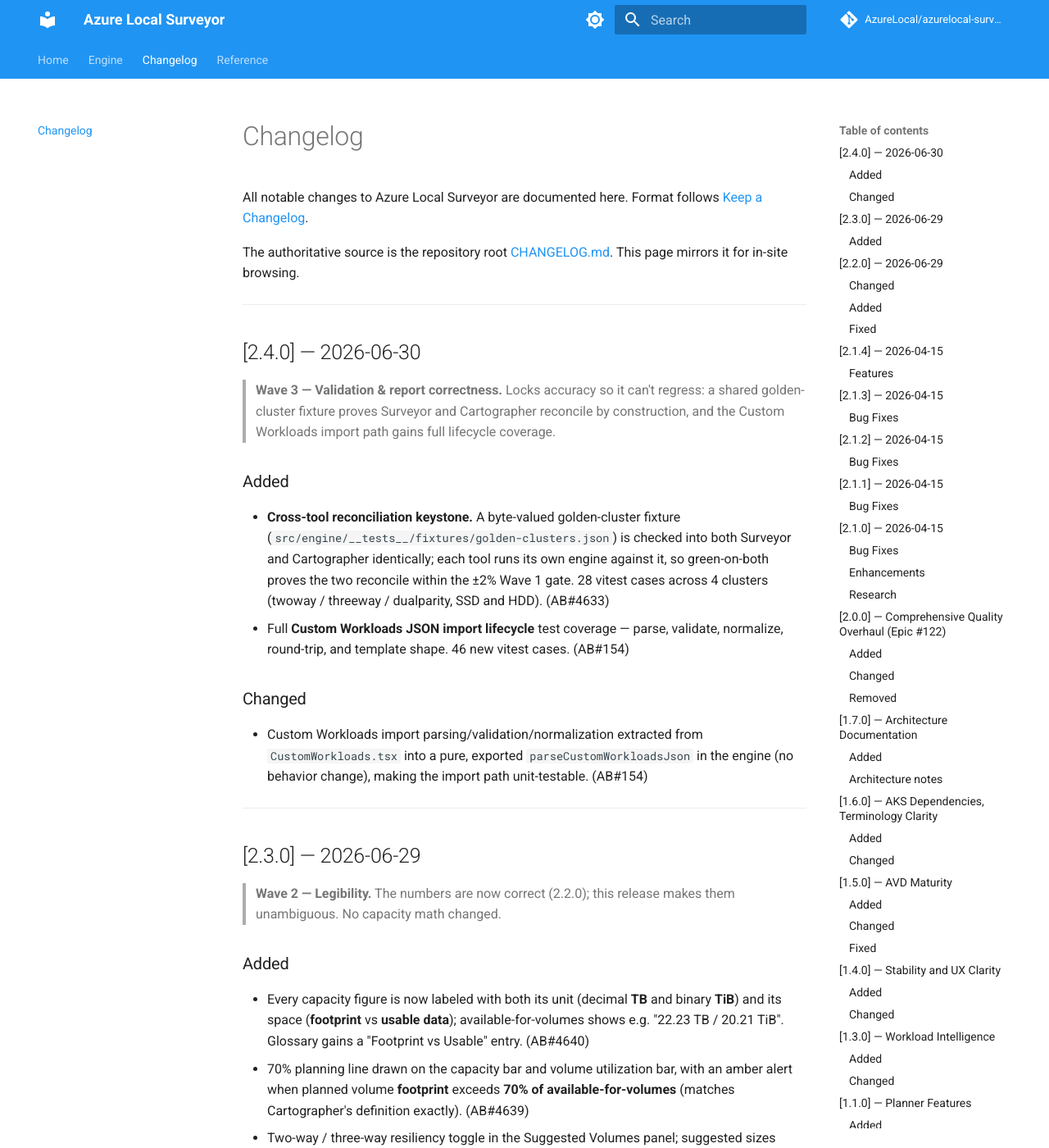
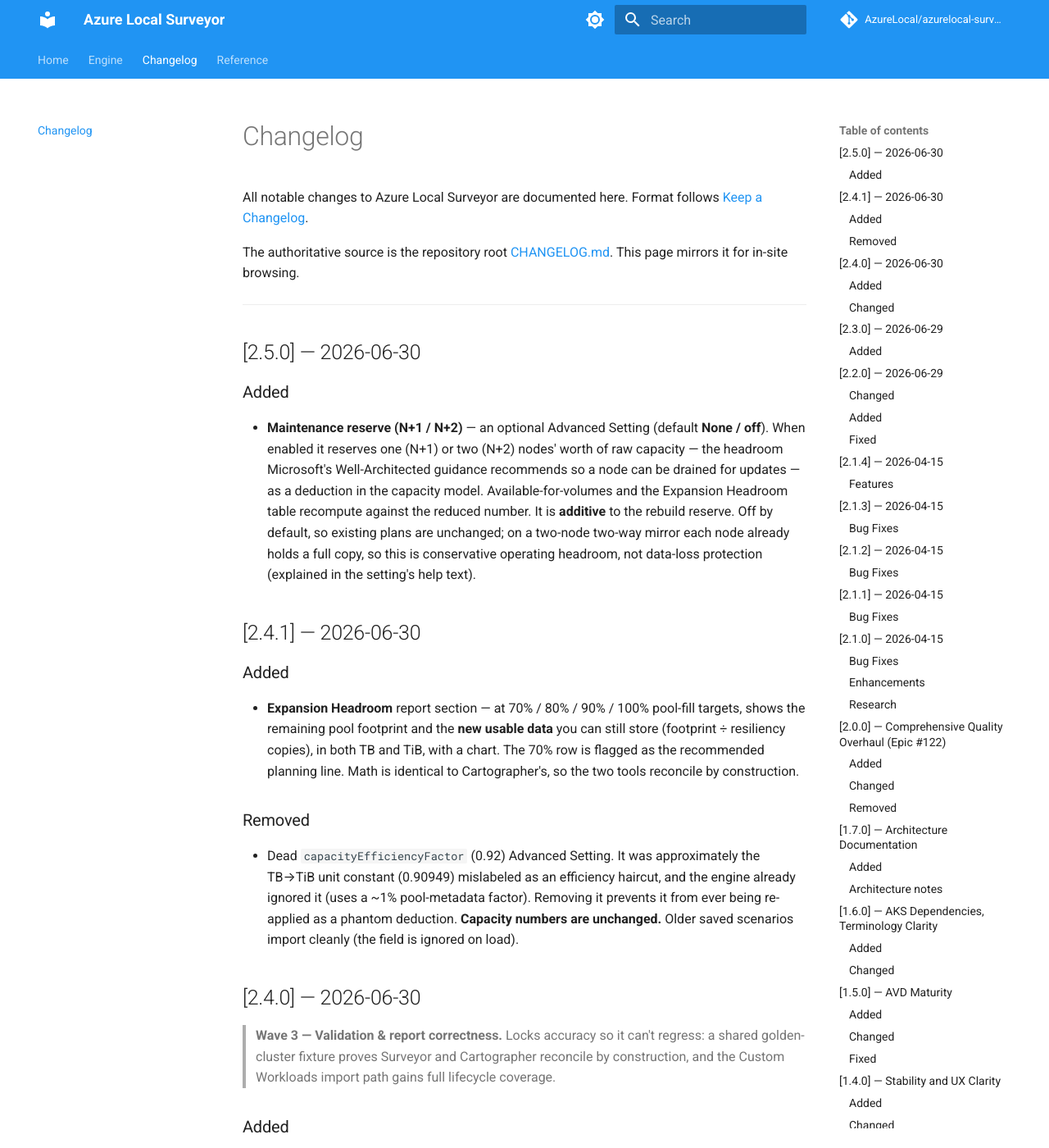
Before and after one commit to AzureLocal/azurelocal-surveyor, an MkDocs documentation site: the page built from docs/changelog.md, in a window 1280 px wide and 1400 px high. Shown: the whole window at 82% size. Built offline with MkDocs 1.6.1 and Material for MkDocs 9.7.7, drawn with Linux system fonts in a browser that asks for light colours; comment, search, counter and statistics services are not loaded.

Commit message:
docs: sync site changelog to 2.5.0 (mirror root CHANGELOG)
Co-Authored-By: Claude Opus 4.8 (1M context) <noreply@anthropic.com>

```diff
--- a/docs/changelog.md
+++ b/docs/changelog.md
@@ -8,6 +8,34 @@ The authoritative source is the repository root
 This page mirrors it for in-site browsing.
 
 ---
+
+## [2.5.0] — 2026-06-30
+
+### Added
+
+- **Maintenance reserve (N+1 / N+2)** — an optional Advanced Setting (default **None / off**). When
+  enabled it reserves one (N+1) or two (N+2) nodes' worth of raw capacity — the headroom Microsoft's
+  Well-Architected guidance recommends so a node can be drained for updates — as a deduction in the
+  capacity model. Available-for-volumes and the Expansion Headroom table recompute against the reduced
+  number. It is **additive** to the rebuild reserve. Off by default, so existing plans are unchanged; on a
+  two-node two-way mirror each node already holds a full copy, so this is conservative operating headroom,
+  not data-loss protection (explained in the setting's help text).
+
+## [2.4.1] — 2026-06-30
+
+### Added
+
+- **Expansion Headroom** report section — at 70% / 80% / 90% / 100% pool-fill targets, shows the remaining
+  pool footprint and the **new usable data** you can still store (footprint ÷ resiliency copies), in both
+  TB and TiB, with a chart. The 70% row is flagged as the recommended planning line. Math is identical to
+  Cartographer's, so the two tools reconcile by construction.
+
+### Removed
+
+- Dead `capacityEfficiencyFactor` (0.92) Advanced Setting. It was approximately the TB→TiB unit constant
+  (0.90949) mislabeled as an efficiency haircut, and the engine already ignored it (uses a ~1% pool-metadata
+  factor). Removing it prevents it from ever being re-applied as a phantom deduction. **Capacity numbers are
+  unchanged.** Older saved scenarios import cleanly (the field is ignored on load).
 
 ## [2.4.0] — 2026-06-30
 
```
